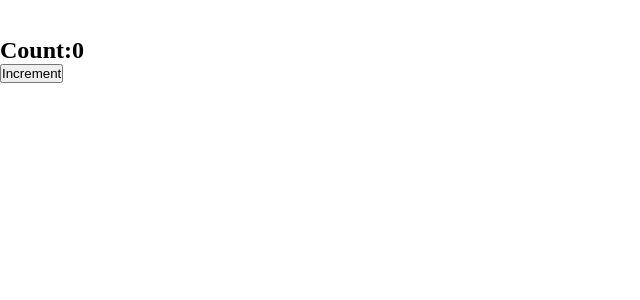
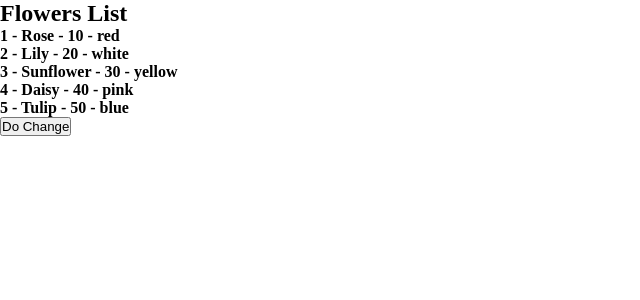
Before and after one commit to VisvesvarayaCode/React-JS, a React (Vite) app in the folder Vite-React-Js/myreactapp/: page / in a window 1280 px wide. Shown: the top 300 px of the page, without its empty margins (0-640 px from the left). Built offline with nearby package versions, Linux system fonts and the light colour scheme.

Commit message:
May 12 update useState

```diff
--- a/Vite-React-Js/myreactapp/src/App.jsx
+++ b/Vite-React-Js/myreactapp/src/App.jsx
@@ -6,6 +6,8 @@ import ItemData from "./Props/ItemData";
 import Parent from "./Props/Parent";
 import ClassBaseComponent from "./Component/ClassBaseComponent";
 import Counter from "./State/Counter";
+import ProductDetails from "./UseState/ProductDetails";
+import FlowersList from "./UseState/FlowersList";
 
 function App() {
   return(
@@ -19,8 +21,13 @@ function App() {
      {/* <ItemData/> */}
      {/* <Parent/> */}
 
-     {/* States */}
-     <Counter/>
+     {/* ------ States ------ */}
+     {/* <Counter/> */}
+
+     {/* UseState Hook */}
+     {/* <ProductDetails/> */}
+     <FlowersList/>
+
     </>
   )
 }
--- a/Vite-React-Js/myreactapp/src/State/Counter.jsx
+++ b/Vite-React-Js/myreactapp/src/State/Counter.jsx
@@ -13,12 +13,16 @@ class Counter extends React.Component {
     })
   }
 
+
   render(){
     return(
         <>
         <h1>Run Successful</h1>
         <h2>Count:{this.state.count}</h2>
         <button onClick={this.increment}>Increment</button>
+        <button onClick={()=>{this.setState({count:this.state.count-2})}}>Decrement</button>
+        <button onClick={()=>{this.setState({count:0})}}>Reset</button>
+
         </>
     )
   }
--- /dev/null
+++ b/Vite-React-Js/myreactapp/src/UseState/FlowersList.jsx
@@ -0,0 +1,32 @@
+import React, {useState} from "react";
+function FlowersList(){
+    const [flowers, setFlowers]=useState([
+        {id:1, name:"Rose", price:10, color:"red"},
+        {id:2, name:"Lily", price:20, color:"white"},
+        {id:3, name:"Sunflower", price:30, color:"yellow"},
+        {id:4, name:"Daisy", price:40, color:"pink"},
+        {id:5, name:"Tulip", price:50, color:"blue"},
+
+    ])
+
+      let changeFlowerName=()=>{
+        flowers[1].name="Lotus"
+        setFlowers(flowers)
+    }
+    return (
+        <>
+        <div>
+            <h2>Flowers List</h2>
+            <ul>
+               {flowers.map((flower, index)=>(
+                <li key={index}>
+                    <h4>{flower.id} - {flower.name} - {flower.price} - {flower.color}</h4>
+                </li>
+               ))}
+            </ul>
+             <button onClick={changeFlowerName}>Do Change</button>
+        </div>
+        </>
+    )
+}
+export default FlowersList;
--- /dev/null
+++ b/Vite-React-Js/myreactapp/src/UseState/ProductDetails.jsx
@@ -0,0 +1,33 @@
+import React,{useState} from "react";
+function ProductDetails(){
+    const [product, setProduct] = useState({
+        id:101,
+        name:"Apple",
+        price:100,
+        description:"This is a apple"
+
+})
+
+const changeName=()=>{
+    setProduct({
+        id:101,
+        name:"Banana",
+        price:100,
+        description:"This is a banana"
+    })
+}
+
+return(
+    <>
+    <div>
+        <h1>Product Details</h1>
+        <p><strong>Product Id: </strong>{product.id}</p>
+        <p><strong>Product Name: </strong>{product.name}</p>
+        <p><strong>Product Price: </strong>{product.price}</p>
+        <p><strong>Product Description: </strong>{product.description}</p>
+        <button onClick={changeName}>Change Name</button>
+    </div>
+    </>
+)
+}
+export default ProductDetails;
```
